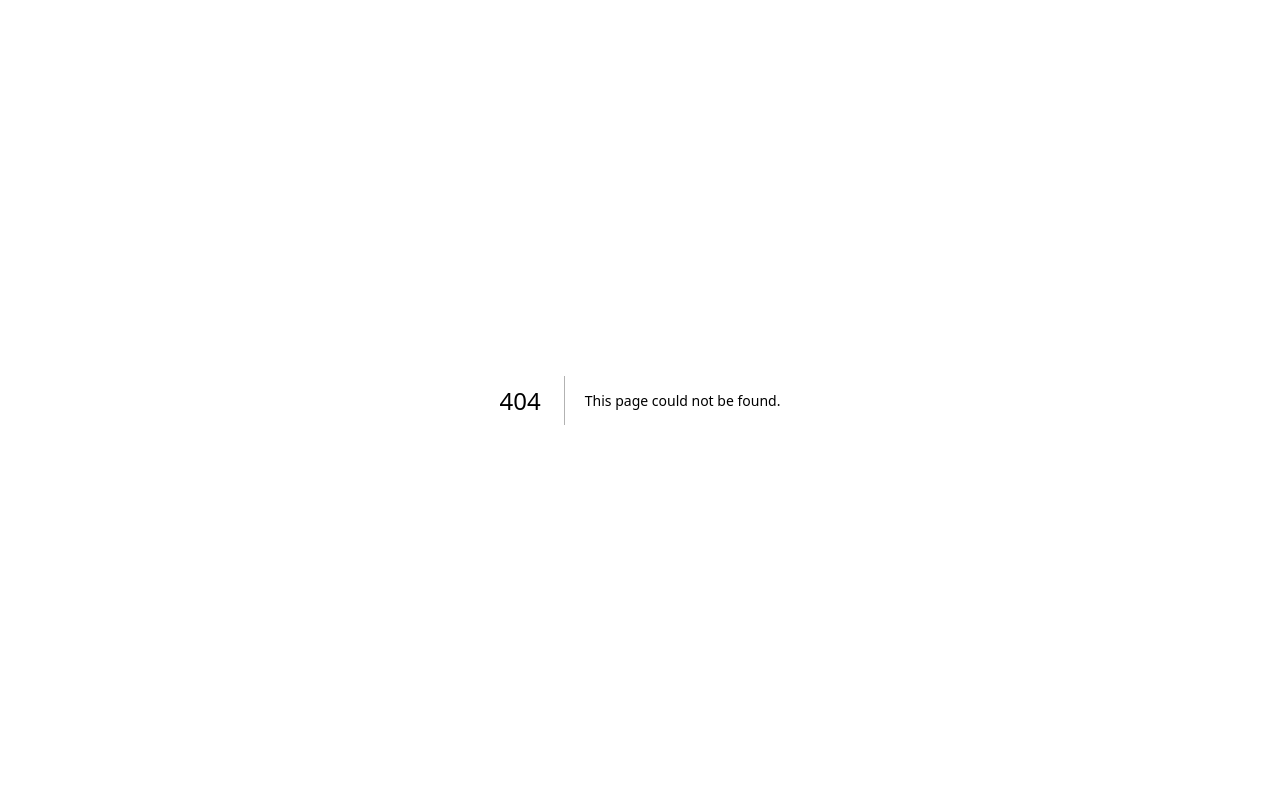
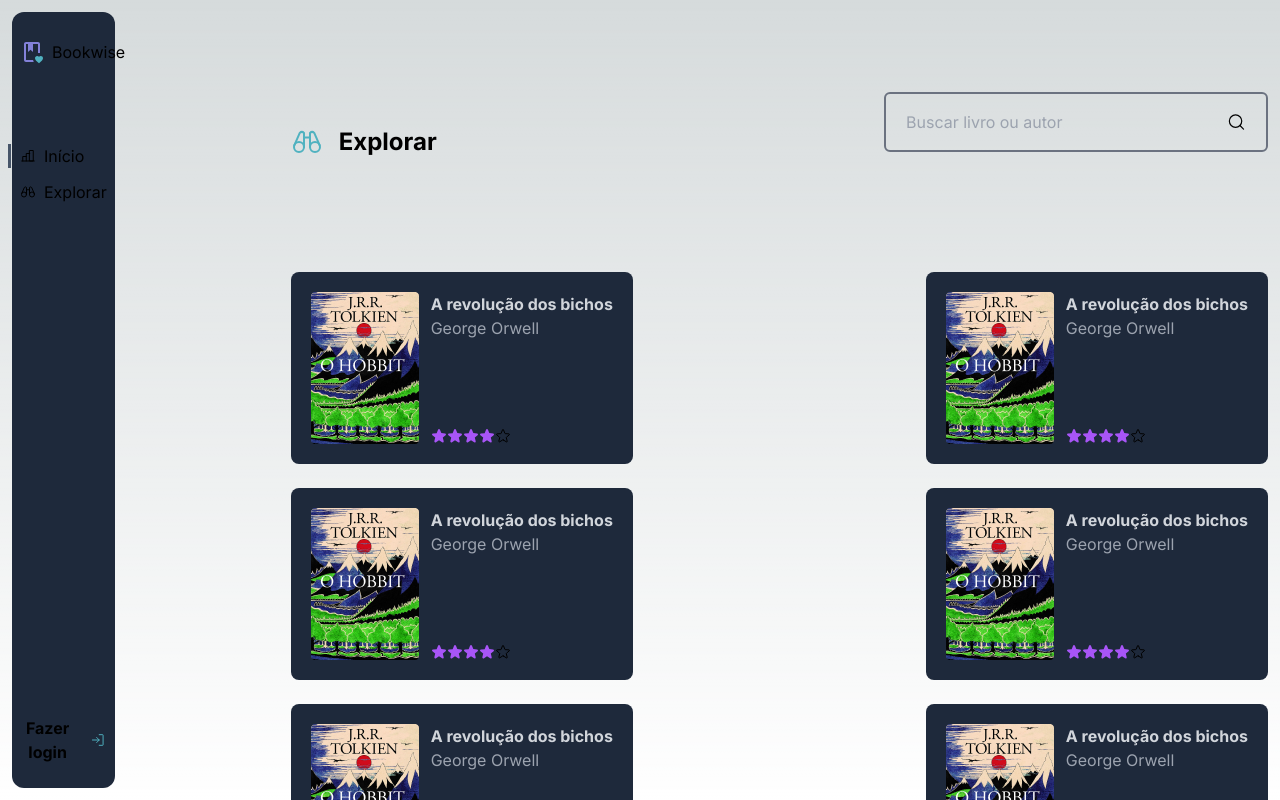
Before and after one commit to antoniomarcelo12/ignite-challenge-bookwise, a Next.js app: page /explore in a window 1280 px wide. Before the commit this address had no page. Shown: the top 800 px of the page. Built offline with nearby package versions, Linux system fonts and the light colour scheme.

Commit message:
feat: add explore page

```diff
--- /dev/null
+++ b/src/app/components/Input.tsx
@@ -0,0 +1,17 @@
+import { MagnifyingGlass } from 'phosphor-react'
+
+interface InputProps {
+  placeholder?: string
+}
+
+export function Input({ placeholder }: InputProps) {
+  return (
+    <div className="flex w-full px-5 py-4 items-center border-gray-500 border-2 mb-10 rounded-md">
+      <input
+        className="w-full bg-transparent focus:outline-none"
+        placeholder={placeholder}
+      />
+      <MagnifyingGlass size={20} />
+    </div>
+  )
+}
--- /dev/null
+++ b/src/app/components/Stars.tsx
@@ -0,0 +1,13 @@
+import { Star } from 'phosphor-react'
+
+export function Stars() {
+  return (
+    <div className="flex items-center">
+      <Star className="h-4 w-4 text-purple-500" weight="fill" />
+      <Star className="h-4 w-4 text-purple-500" weight="fill" />
+      <Star className="h-4 w-4 text-purple-500" weight="fill" />
+      <Star className="h-4 w-4 text-purple-500" weight="fill" />
+      <Star className="h-4 w-4" />
+    </div>
+  )
+}
--- /dev/null
+++ b/src/app/explore/ExploreBookItem.tsx
@@ -0,0 +1,18 @@
+import Image from 'next/image'
+import bookCover from '../../assets/book.png'
+import { Stars } from '../components/Stars'
+
+export function ExploreBookItem() {
+  return (
+    <div className="flex gap-3 bg-slate-800 rounded-lg p-5 mb-6">
+      <Image src={bookCover} alt="" height={152} width={108} />
+      <div className="flex flex-col justify-between">
+        <div className="">
+          <h1 className="font-bold text-gray-300">A revolução dos bichos</h1>
+          <p className="text-gray-400">George Orwell</p>
+        </div>
+        <Stars />
+      </div>
+    </div>
+  )
+}
--- /dev/null
+++ b/src/app/explore/page.tsx
@@ -0,0 +1,35 @@
+'use client'
+import { Binoculars } from 'phosphor-react'
+import { Sidebar } from '../components/Sidebar'
+import { ExploreBookItem } from './ExploreBookItem'
+import { Input } from '../components/Input'
+
+export default function Explore() {
+  return (
+    <div className="p-3 flex max-w-screen h-screen gap-44">
+      <Sidebar />
+      <div className="mt-20 max-w-[1080px]">
+        <div className="flex justify-between">
+          <div className="flex items-center gap-4 font-bold text-2xl">
+            <Binoculars className="text-app-green-100" size={32} /> Explorar
+          </div>
+          <div className="w-96">
+            <Input placeholder="Buscar livro ou autor" />
+          </div>
+        </div>
+        <div className="flex justify-between mt-20 flex-wrap">
+          <ExploreBookItem />
+          <ExploreBookItem />
+          <ExploreBookItem />
+          <ExploreBookItem />
+          <ExploreBookItem />
+          <ExploreBookItem />
+          <ExploreBookItem />
+          <ExploreBookItem />
+          <ExploreBookItem />
+          <ExploreBookItem />
+        </div>
+      </div>
+    </div>
+  )
+}
--- a/src/app/home/PopularBooksItem.tsx
+++ b/src/app/home/PopularBooksItem.tsx
@@ -1,6 +1,6 @@
 import Image from 'next/image'
-import { Star } from 'phosphor-react'
 import book from '../../assets/book.png'
+import { Stars } from '../components/Stars'
 export function PopularBooksItem() {
   return (
     <div className="flex gap-3 bg-slate-800 rounded-lg p-4">
@@ -10,13 +10,7 @@ export function PopularBooksItem() {
           <h1 className="text-gray-100 font-bold">A revolução dos bichos</h1>
           <p className="text-gray-400">George Orwell</p>
         </div>
-        <div className="flex items-center">
-          <Star className="h-4 w-4 text-purple-500" weight="fill" />
-          <Star className="h-4 w-4 text-purple-500" weight="fill" />
-          <Star className="h-4 w-4 text-purple-500" weight="fill" />
-          <Star className="h-4 w-4 text-purple-500" weight="fill" />
-          <Star className="h-4 w-4" />
-        </div>
+        <Stars />
       </div>
     </div>
   )
--- a/src/app/home/RatingBookItem.tsx
+++ b/src/app/home/RatingBookItem.tsx
@@ -1,7 +1,7 @@
 import Image from 'next/image'
 import pic from '../../assets/profile.jpeg'
 import book from '../../assets/book.png'
-import { Star } from 'phosphor-react'
+import { Stars } from '../components/Stars'
 
 export function RatingBookItem() {
   return (
@@ -16,13 +16,7 @@ export function RatingBookItem() {
             <p className="text-gray-400">Hoje</p>
           </div>
         </div>
-        <div className="flex items-center">
-          <Star className="h-4 w-4 text-purple-500" weight="fill" />
-          <Star className="h-4 w-4 text-purple-500" weight="fill" />
-          <Star className="h-4 w-4 text-purple-500" weight="fill" />
-          <Star className="h-4 w-4 text-purple-500" weight="fill" />
-          <Star className="h-4 w-4" />
-        </div>
+        <Stars />
       </div>
       <div id="content" className="flex gap-4">
         <Image
--- a/src/app/profile/page.tsx
+++ b/src/app/profile/page.tsx
@@ -1,9 +1,10 @@
 'use client'
-import { BookOpen, Bookmarks, MagnifyingGlass, User } from 'phosphor-react'
+import { BookOpen, Bookmarks, User } from 'phosphor-react'
 import { Sidebar } from '../components/Sidebar'
 import Image from 'next/image'
 import profilePic from '../../assets/profile.jpeg'
 import { RatingBookItem } from '../home/RatingBookItem'
+import { Input } from '../components/Input'
 
 export default function Profile() {
   return (
@@ -14,13 +15,7 @@ export default function Profile() {
           <h1 className="mb-14 flex items-center text-gray-100 text-3xl gap-3">
             <User color="#50B2C0" /> Perfil
           </h1>
-          <div className="flex w-full px-5 py-4 items-center border-gray-500 border-2 mb-10">
-            <input
-              className="w-full bg-transparent focus:outline-none"
-              placeholder="Buscar livro avaliado"
-            />
-            <MagnifyingGlass size={20} />
-          </div>
+          <Input placeholder="Buscar livro avaliado" />
         </div>
         <div className="space-y-3">
           <RatingBookItem />
--- a/tailwind.config.ts
+++ b/tailwind.config.ts
@@ -1,20 +1,24 @@
-import type { Config } from "tailwindcss";
+import type { Config } from 'tailwindcss'
 
 const config: Config = {
   content: [
-    "./src/pages/**/*.{js,ts,jsx,tsx,mdx}",
-    "./src/components/**/*.{js,ts,jsx,tsx,mdx}",
-    "./src/app/**/*.{js,ts,jsx,tsx,mdx}",
+    './src/pages/**/*.{js,ts,jsx,tsx,mdx}',
+    './src/components/**/*.{js,ts,jsx,tsx,mdx}',
+    './src/app/**/*.{js,ts,jsx,tsx,mdx}',
   ],
   theme: {
     extend: {
       backgroundImage: {
-        "gradient-radial": "radial-gradient(var(--tw-gradient-stops))",
-        "gradient-conic":
-          "conic-gradient(from 180deg at 50% 50%, var(--tw-gradient-stops))",
+        'gradient-radial': 'radial-gradient(var(--tw-gradient-stops))',
+        'gradient-conic':
+          'conic-gradient(from 180deg at 50% 50%, var(--tw-gradient-stops))',
+      },
+      colors: {
+        'app-green-100': '#50B2C0',
+        'app-background': '#1E1E1E',
       },
     },
   },
   plugins: [],
-};
-export default config;
+}
+export default config
```
